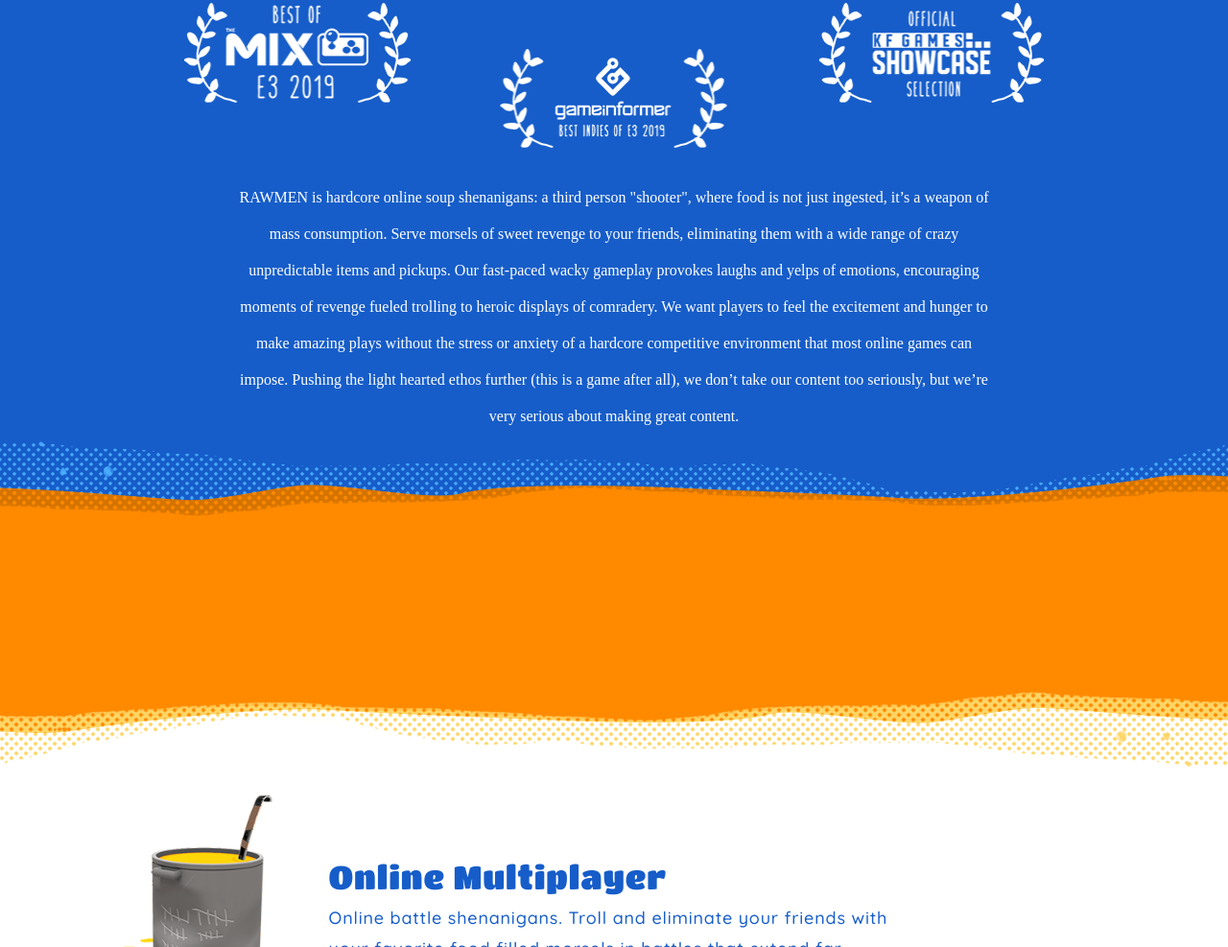
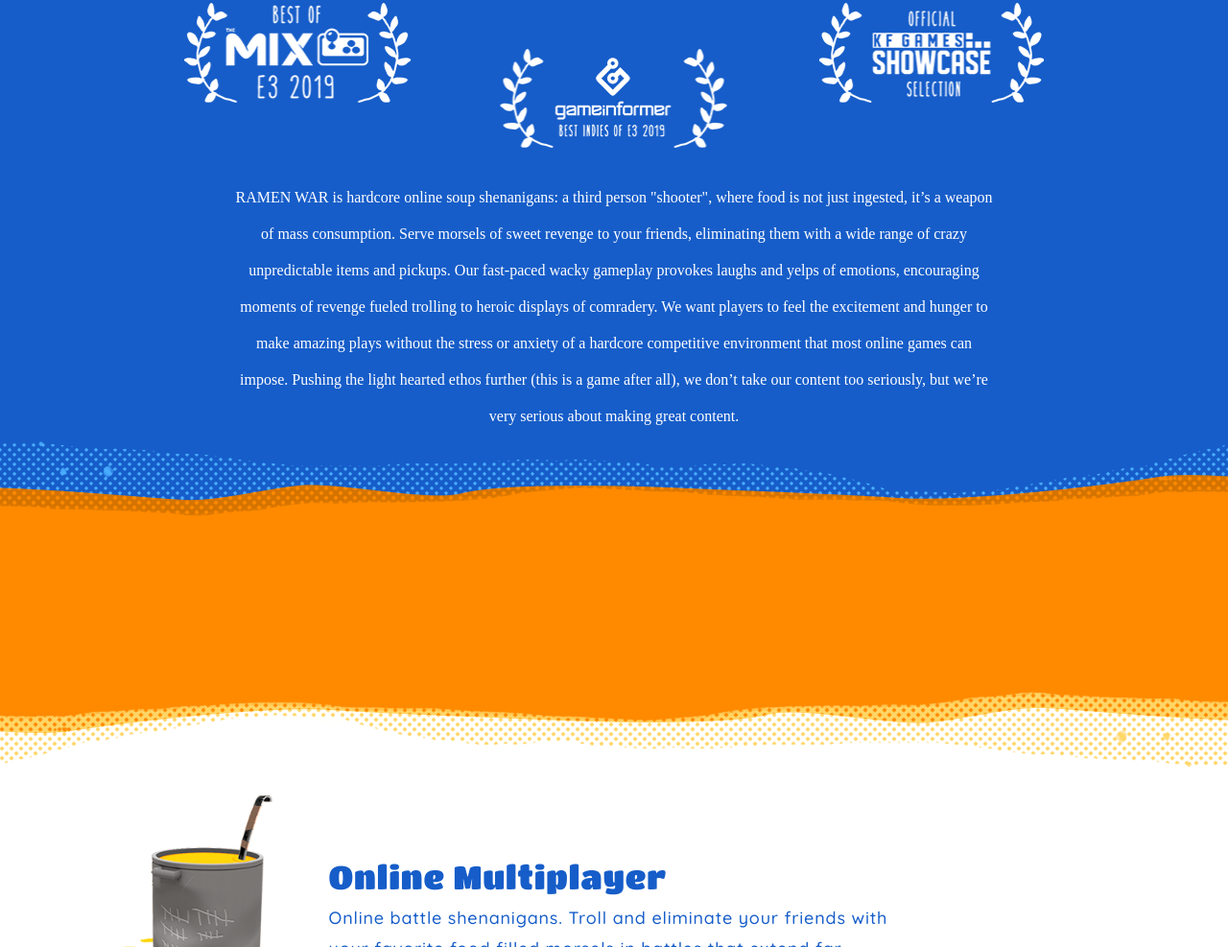
Before and after one commit to myron05/ramenwar, a plain HTML site: page index.html in a window 1280 px wide. Shown: the part 982-1969 px from the top of the page at 96% size. Drawn offline with Linux system fonts and the light colour scheme.

Commit message:
Update index.html

```diff
--- a/index.html
+++ b/index.html
@@ -246,7 +246,7 @@
 				<img src="files/img/laurels.png" alt=""/>
 			</div>
 				<div class="info">
-				<p style="color: #fff ">RAWMEN is hardcore online soup shenanigans: a third person "shooter", where food is not just ingested, it’s a weapon of mass consumption. Serve morsels of sweet revenge to your friends, eliminating them with a wide range of crazy unpredictable items and pickups. Our fast-paced wacky gameplay provokes laughs and yelps of emotions, encouraging moments of revenge fueled trolling to heroic displays of comradery. We want players to feel the excitement and hunger to make amazing plays without the stress or anxiety of a hardcore competitive environment that most online games can impose. Pushing the light hearted ethos further (this is a game after all), we don’t take our content too seriously, but we’re very serious about making great content.
+				<p style="color: #fff ">RAMEN WAR is hardcore online soup shenanigans: a third person "shooter", where food is not just ingested, it’s a weapon of mass consumption. Serve morsels of sweet revenge to your friends, eliminating them with a wide range of crazy unpredictable items and pickups. Our fast-paced wacky gameplay provokes laughs and yelps of emotions, encouraging moments of revenge fueled trolling to heroic displays of comradery. We want players to feel the excitement and hunger to make amazing plays without the stress or anxiety of a hardcore competitive environment that most online games can impose. Pushing the light hearted ethos further (this is a game after all), we don’t take our content too seriously, but we’re very serious about making great content.
 </p>
 			</div>
 
```
